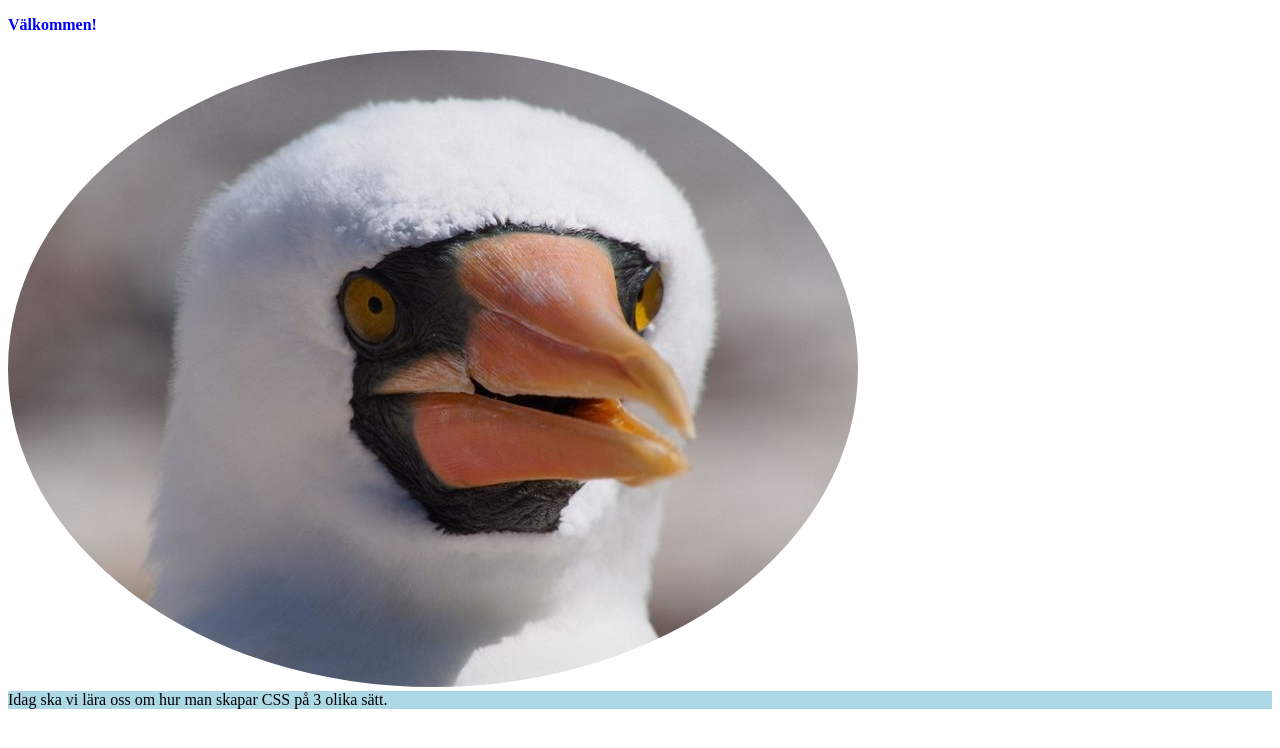
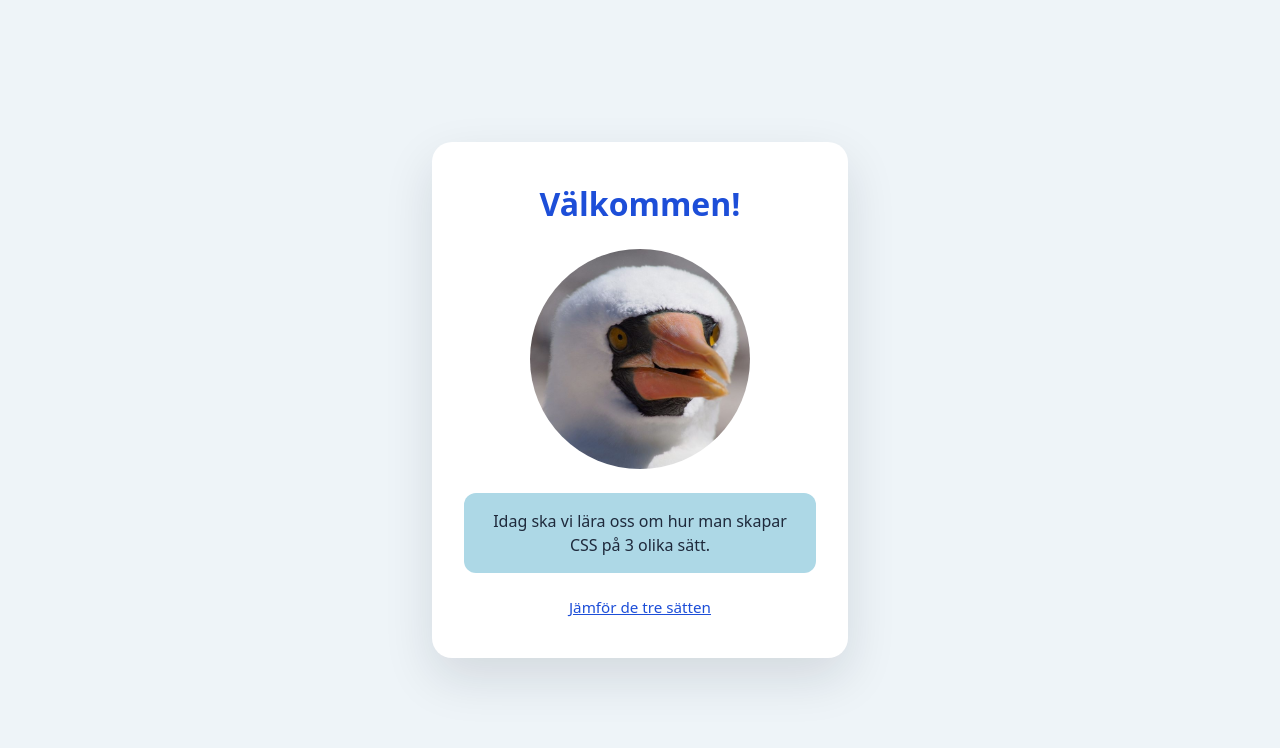
Before and after one commit to abdimannor/dress-code, a plain HTML site: page inline.html in a window 1280 px wide. Drawn offline with Linux system fonts and the light colour scheme.

Commit message:
Give the inline version the same rules as style attributes
All three pages are now generated from the same declarations, so they
render identically; only where the CSS is written differs.

```diff
--- a/inline.html
+++ b/inline.html
@@ -4,11 +4,14 @@
   <meta charset="UTF-8">
   <meta name="robots" content="noindex">
   <meta name="viewport" content="width=device-width, initial-scale=1.0">
-  <title>Dress Code — Inline CSS</title>
+  <title>Dress Code: Inline CSS</title>
 </head>
-<body>
-  <p style="font-weight: bold; color: blue;">Välkommen!</p>
-  <img src="example.jpg" alt="Närbild på en vit sjöfågel med orange näbb" style="border-radius: 50%;">
-  <div style="background-color: lightblue;">Idag ska vi lära oss om hur man skapar CSS på 3 olika sätt.</div>
+<body style="margin: 0; min-height: 100vh; display: grid; place-items: center; padding: 2rem 1rem; box-sizing: border-box; background-color: #eef4f8; color: #1e293b; font-family: system-ui, -apple-system, 'Segoe UI', Roboto, sans-serif;">
+  <main style="width: 100%; max-width: 26rem; box-sizing: border-box; padding: 2.5rem 2rem; background-color: #ffffff; border-radius: 20px; box-shadow: 0 20px 50px rgba(15, 23, 42, 0.12); text-align: center;">
+    <p style="margin: 0 0 1.5rem; font-size: 2rem; font-weight: bold; color: #1d4ed8;">Välkommen!</p>
+    <img src="example.jpg" alt="Närbild på en vit sjöfågel med orange näbb" width="850" height="637" style="display: block; width: 220px; max-width: 100%; height: auto; aspect-ratio: 1; object-fit: cover; margin: 0 auto 1.5rem; border-radius: 50%;">
+    <div style="padding: 1rem 1.25rem; border-radius: 12px; background-color: lightblue; line-height: 1.5;">Idag ska vi lära oss om hur man skapar CSS på 3 olika sätt.</div>
+    <nav aria-label="Tillbaka"><a href="index.html" style="display: inline-block; margin-top: 1.5rem; color: #1d4ed8; font-size: 0.95rem;">Jämför de tre sätten</a></nav>
+  </main>
 </body>
 </html>
```
